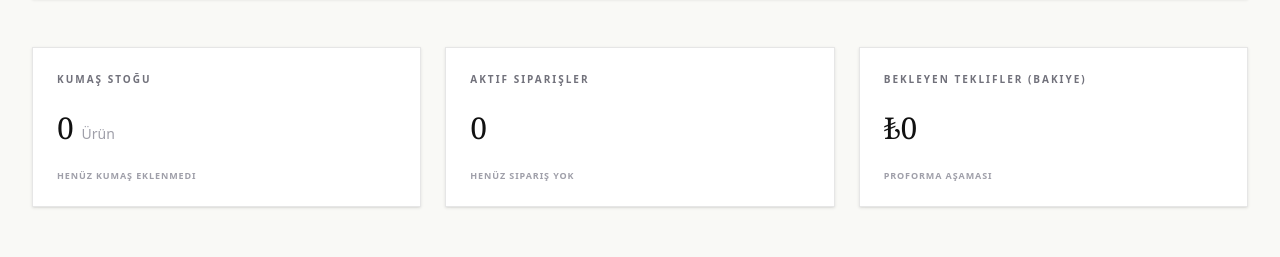
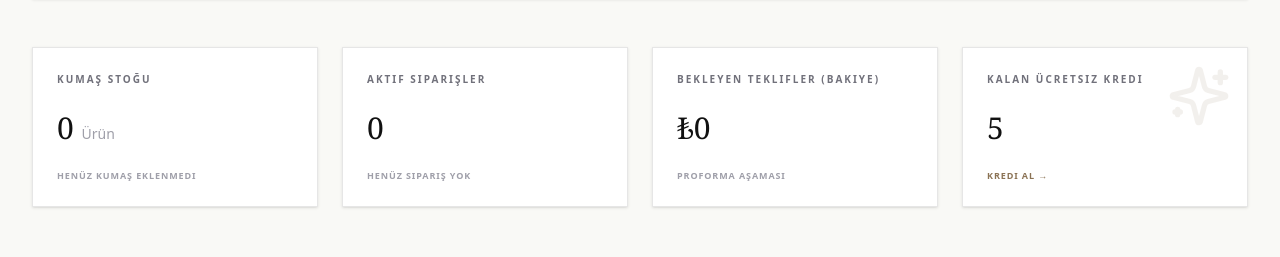
Before and after one commit to topraks06/aipyramweb, a Next.js app: page /sites/perde/studio in a window 1280 px wide. Shown: the part 305-562 px from the top of the page. Built offline with nearby package versions, Linux system fonts and the light colour scheme; no server answers; the database is empty; sample sign-in values are in the browser's storage.

Commit message:
feat(ux): Phase C - UX fixes, links, and credit balance integration

```diff
--- a/src/components/node-perde/PerdeLandingPage.tsx
+++ b/src/components/node-perde/PerdeLandingPage.tsx
@@ -258,11 +258,18 @@ export default function PerdeLandingPage() {
              <p className="text-zinc-400 font-light text-base md:text-lg mb-12 max-w-xl mx-auto">
                 {T.cta.desc}
              </p>
-             <Link href={`${basePath}/contact`}>
-                <button className="h-16 px-8 md:px-12 bg-white text-zinc-900 hover:bg-[#EBEBE6] transition-colors duration-500 uppercase tracking-[0.25em] text-[10px] md:text-[11px] font-semibold tracking-wider">
-                   {T.cta.button}
-                </button>
-             </Link>
+             <div className="flex flex-col sm:flex-row items-center justify-center gap-4">
+                 <Link href={`${basePath}/register`}>
+                    <button className="h-16 px-8 md:px-12 bg-[#8B7355] text-white hover:bg-[#725e45] transition-colors duration-500 uppercase tracking-[0.25em] text-[10px] md:text-[11px] font-semibold tracking-wider">
+                       5 ÜCRETSİZ TASARIM DENE
+                    </button>
+                 </Link>
+                 <Link href={`${basePath}/contact`}>
+                    <button className="h-16 px-8 md:px-12 bg-transparent border border-white/20 text-white hover:bg-white/10 transition-colors duration-500 uppercase tracking-[0.25em] text-[10px] md:text-[11px] font-semibold tracking-wider">
+                       {T.cta.button}
+                    </button>
+                 </Link>
+             </div>
          </div>
       </section>
 
--- a/src/components/node-perde/PerdeNavbar.tsx
+++ b/src/components/node-perde/PerdeNavbar.tsx
@@ -128,10 +128,10 @@ export default function PerdeNavbar({ theme = 'light' }: PerdeNavbarProps) {
            {user ? (
              <div className="flex items-center gap-4">
                {/* ALOHA UZAYI: CÜZDAN */}
-               <div className="flex items-center bg-accent/10 border border-accent/20 rounded-full px-3 py-1.5 cursor-help" title="Sovereign Agent Kredisi">
+               <Link href={`${domainPath}/pricing`} className="flex items-center bg-accent/10 border border-accent/20 rounded-full px-3 py-1.5 cursor-pointer hover:bg-accent/20 transition-colors" title="Kredi Yükle">
                    <Sparkles className="w-3.5 h-3.5 text-accent mr-1.5" />
                    <span className="text-[11px] font-mono text-accent font-bold tracking-widest">{credits}</span>
-               </div>
+               </Link>
 
                <Link href={`${domainPath}/studio`} className={`text-[10px] uppercase tracking-[0.2em] font-bold transition-colors ${textClass}`}>
                  {T.nav.studio_panel}
--- a/src/components/node-perde/UseCasesSection.tsx
+++ b/src/components/node-perde/UseCasesSection.tsx
@@ -2,6 +2,7 @@
 
 import React from 'react';
 import { Building2, Paintbrush, Globe, ArrowRight } from 'lucide-react';
+import Link from 'next/link';
 
 export default function UseCasesSection() {
     return (
@@ -44,10 +45,10 @@ export default function UseCasesSection() {
                                 <span>Rakiplerden önce <strong>Pazar İstihbaratına</strong> ulaşın.</span>
                             </li>
                         </ul>
-                        <button className="text-[10px] uppercase tracking-widest font-semibold flex items-center gap-2 text-zinc-900 group-hover:text-[#8B7355] transition-colors">
+                        <Link href="/sites/perde.ai/about" className="text-[10px] uppercase tracking-widest font-semibold flex items-center gap-2 text-zinc-900 group-hover:text-[#8B7355] transition-colors">
                             Detayları İncele
                             <ArrowRight className="w-4 h-4 group-hover:translate-x-1 transition-transform" />
-                        </button>
+                        </Link>
                     </div>
 
                     {/* İç Mimar */}
@@ -74,10 +75,10 @@ export default function UseCasesSection() {
                                 <span>Beğendiğiniz kumaş için üreticiden tek tıkla <strong>numune talep edin</strong>.</span>
                             </li>
                         </ul>
-                        <button className="text-[10px] uppercase tracking-widest font-semibold flex items-center gap-2 text-zinc-900 group-hover:text-[#8B7355] transition-colors mt-auto">
+                        <Link href="/sites/perde.ai/visualizer" className="text-[10px] uppercase tracking-widest font-semibold flex items-center gap-2 text-zinc-900 group-hover:text-[#8B7355] transition-colors mt-auto">
                             Stüdyoyu Aç
                             <ArrowRight className="w-4 h-4 group-hover:translate-x-1 transition-transform" />
-                        </button>
+                        </Link>
                     </div>
 
                     {/* Toptancı */}
@@ -103,10 +104,10 @@ export default function UseCasesSection() {
                                 <span>Chatten anında çoklu dil destekli <strong>Proforma Fatura</strong> üretin.</span>
                             </li>
                         </ul>
-                        <button className="text-[10px] uppercase tracking-widest font-semibold flex items-center gap-2 text-zinc-900 group-hover:text-[#8B7355] transition-colors">
+                        <a href="https://trtex.com" target="_blank" rel="noopener noreferrer" className="text-[10px] uppercase tracking-widest font-semibold flex items-center gap-2 text-zinc-900 group-hover:text-[#8B7355] transition-colors">
                             Radara Bağlan
                             <ArrowRight className="w-4 h-4 group-hover:translate-x-1 transition-transform" />
-                        </button>
+                        </a>
                     </div>
 
                 </div>
--- a/src/components/node-perde/studio/StudioContent.tsx
+++ b/src/components/node-perde/studio/StudioContent.tsx
@@ -4,9 +4,9 @@ import React from 'react';
 import { useSearchParams } from 'next/navigation';
 import MyProjects from '@/components/node-perde/MyProjects';
 import Link from 'next/link';
-import { Box, Scissors, LayoutDashboard } from 'lucide-react';
+import { Box, Scissors, LayoutDashboard, Sparkles } from 'lucide-react';
 import { usePerdeAuth } from '@/hooks/usePerdeAuth';
-import { doc, getDoc } from 'firebase/firestore';
+import { doc, getDoc, onSnapshot } from 'firebase/firestore';
 import { db } from '@/lib/firebase-client';
 import WelcomeWizard from '../onboarding/WelcomeWizard';
 
@@ -20,6 +20,8 @@ export default function StudioContent({ basePath }: StudioContentProps) {
   const { user } = usePerdeAuth();
   const [showOnboarding, setShowOnboarding] = React.useState(false);
   const [userData, setUserData] = React.useState<any>(null);
+  const [usedRenders, setUsedRenders] = React.useState<number>(0);
+  const FREE_RENDER_QUOTA = 5;
 
   React.useEffect(() => {
     if (!user) return;
@@ -39,6 +41,15 @@ export default function StudioContent({ basePath }: StudioContentProps) {
       }
     };
     checkOnboarding();
+
+    // usedRenders bilgisini canlı dinle
+    const unsub = onSnapshot(doc(db, 'perde_render_quota', user.uid), (docSnap) => {
+      if (docSnap.exists()) {
+        setUsedRenders(docSnap.data().usedRenders || 0);
+      }
+    });
+
+    return () => unsub();
   }, [user]);
 
   React.useEffect(() => {
@@ -122,7 +133,7 @@ export default function StudioContent({ basePath }: StudioContentProps) {
           </div>
       </div>
 
-      <div className="grid grid-cols-1 md:grid-cols-3 gap-6">
+      <div className="grid grid-cols-1 md:grid-cols-4 gap-6">
           <Link href="?tab=inventory" className="bg-white p-6 border border-[#111111]/10 shadow-sm h-40 flex flex-col justify-between hover:border-[#8B7355] transition-colors group cursor-pointer">
               <h3 className="text-[10px] uppercase tracking-[0.2em] font-bold text-zinc-500 group-hover:text-[#8B7355] transition-colors">Kumaş Stoğu</h3>
               <div className="text-3xl font-serif text-[#111]">0 <span className="text-sm font-sans text-zinc-400">Ürün</span></div>
@@ -138,6 +149,16 @@ export default function StudioContent({ basePath }: StudioContentProps) {
               <div className="text-3xl font-serif text-[#111]">₺0</div>
               <p className="text-[9px] uppercase tracking-widest text-zinc-400 font-bold">Proforma Aşaması</p>
           </div>
+          <div className="bg-white p-6 border border-[#111111]/10 shadow-sm h-40 flex flex-col justify-between relative overflow-hidden group">
+              <div className="absolute top-0 right-0 p-4 opacity-10 group-hover:opacity-20 transition-opacity">
+                <Sparkles className="w-16 h-16 text-[#8B7355]" />
+              </div>
+              <h3 className="text-[10px] uppercase tracking-[0.2em] font-bold text-zinc-500 z-10">Kalan Ücretsiz Kredi</h3>
+              <div className="text-3xl font-serif text-[#111] z-10">{Math.max(0, FREE_RENDER_QUOTA - usedRenders)}</div>
+              <Link href={`${basePath}/pricing`} className="text-[9px] uppercase tracking-widest text-[#8B7355] hover:text-[#725e45] font-bold z-10 flex items-center gap-1">
+                Kredi Al &rarr;
+              </Link>
+          </div>
       </div>
 
       <div className="pt-8">
```
